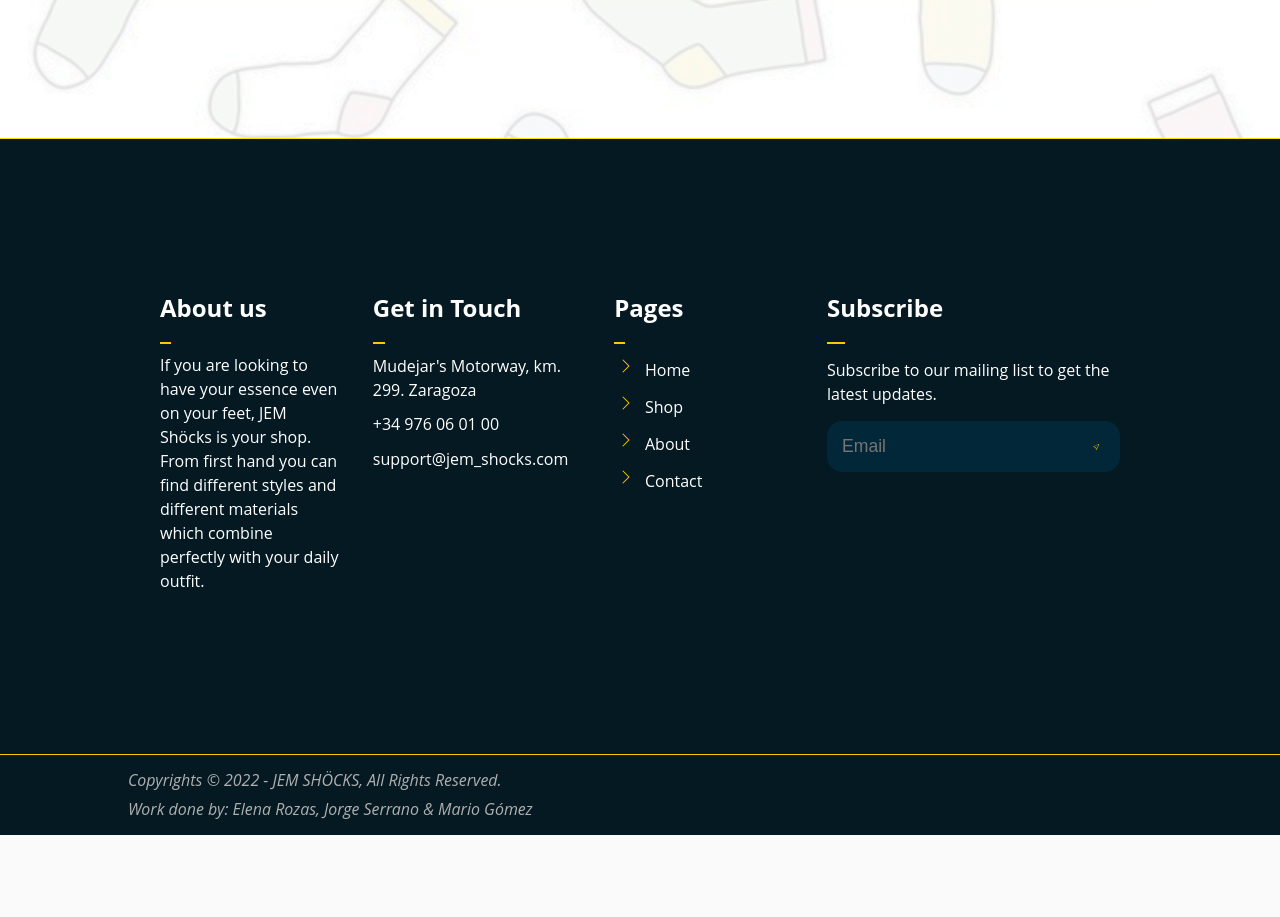
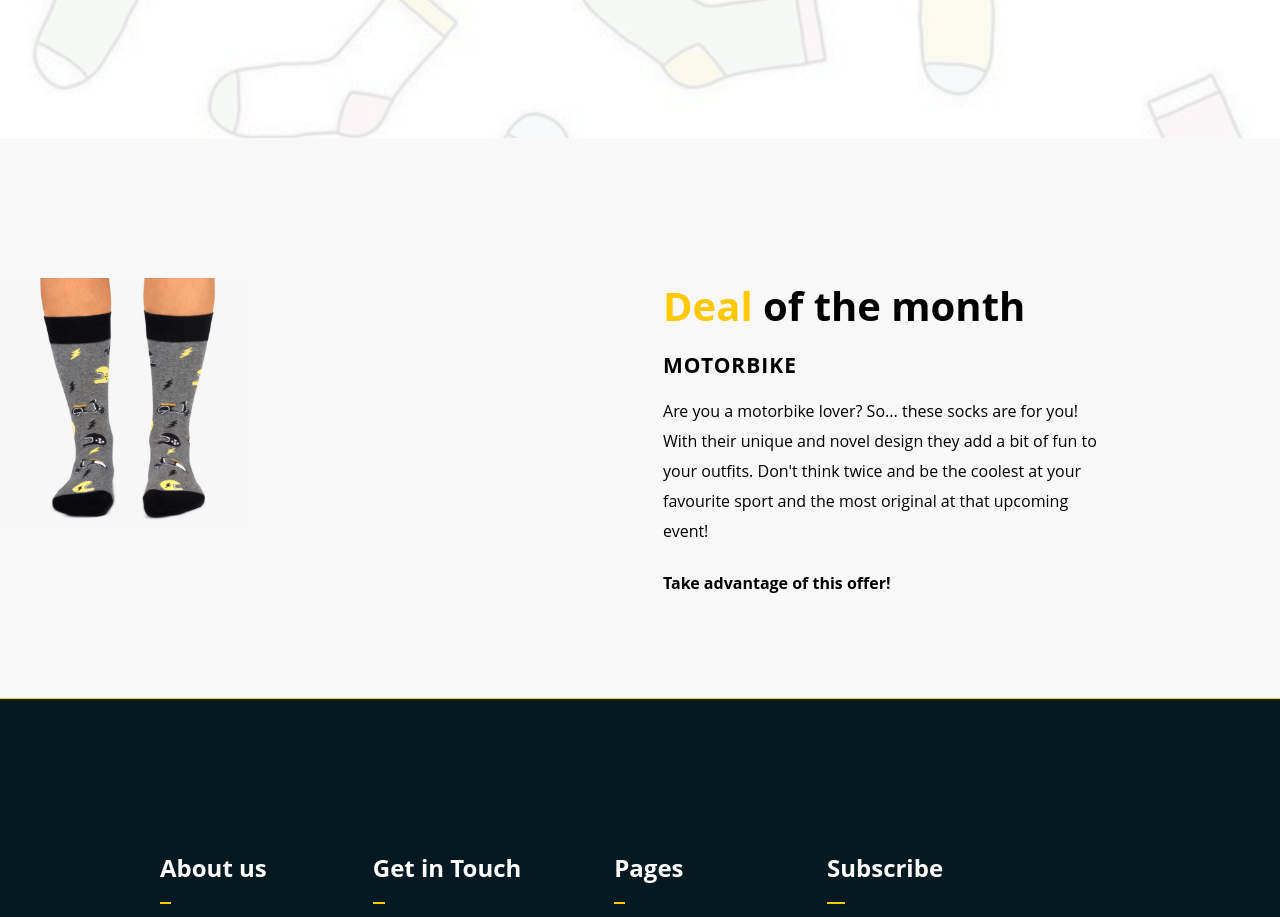
Before and after one commit to Yorrryiii/JEM_Shocks, a React (Create React App) app in the folder jem_shocks/: page / in a window 1280 px wide. Shown: the part 1480-2397 px from the top of the page. Before the commit the page ends 2315 px from the top, so only its background shows below. Built offline with nearby package versions, Linux system fonts and the light colour scheme; a web font is replaced by a local one.

Commit message:
no message

```diff
--- a/jem_shocks/src/components/Home.jsx
+++ b/jem_shocks/src/components/Home.jsx
@@ -62,7 +62,7 @@
                         </div>
 
                         <div id='ejCalcetines2'>
-                            <img src="/images/ejCalcetines2.png" alt="Socks 1" />
+                            <img src="/images/ejCalcetines2.png" alt="Socks 2" />
                             <h3>Bananas & Monkeys</h3>
                             <p>4,95€</p>
                             <button id='botonTienda'>
@@ -74,7 +74,7 @@
                         </div>
 
                         <div id='ejCalcetines1'>
-                            <img src="/images/ejCalcetines3.png" alt="Socks 1" />
+                            <img src="/images/ejCalcetines3.png" alt="Socks 3" />
                             <h3>Minions Skaters</h3>
                             <p>4,50€</p>
                             <button id='botonTienda'>
@@ -87,8 +87,19 @@
                     </div>
                 </div>
 
-                <div>
-
+                <div id='cuartaSeccion'>
+                    <div>
+                        <img src="/images/ejCalcetines4.png" alt="Socks 4" />
+                    </div>
+                    <div>
+                        <div id='ProductoMes'>
+                            <h3 id='tituloProductos'>Deal <span id='cuerpoProductos'>of the month</span></h3>
+                            <h4>MOTORBIKE</h4>
+                            <p>Are you a motorbike lover? So... these socks are for you! With their unique and novel design they add a bit of fun to your outfits. Don't think twice and be the coolest at your favourite sport and the most original at that upcoming event!</p>
+                            <br/>
+                            <p><b>Take advantage of this offer!</b></p>
+                        </div>
+                    </div>
                 </div>
             </div>
         )
--- a/jem_shocks/src/components/styles/Home.css
+++ b/jem_shocks/src/components/styles/Home.css
@@ -95,6 +95,7 @@
 
 #tituloProductos{
     color: #ffc800;
+    transition: 0.3s;
 }
 
 #cuerpoProductos{
@@ -108,6 +109,7 @@
 
 #tituloProductos:hover #cuerpoProductos {
     color: #ffc800;
+    transition: 0.3s;
 }
 
 #terceraSeccion h3{
@@ -211,3 +213,39 @@
     margin-top: 4px;
     font-family: 'Poppins', sans-serif;
 }
+
+/* ----------------------------------------------------- */
+/* ----------OFERTA DEL MES - CUARTA SECCION------------ */
+/* ----------------------------------------------------- */
+
+#cuartaSeccion{
+    padding: 100px 0px;
+    background-color: #f8f8f8;
+    column-count: 2;
+}
+
+#ProductoMes{
+    padding: 40px 15px 0px;
+    width: 70%;
+}
+
+#cuartaSeccion img{
+    width: 40%;
+    margin: 40px 0px 0px;
+    padding: 0px 0px 15px;
+}
+
+#cuartaSeccion h3{
+    font-size: 40px;
+    margin: 0px 0px 17.5px;
+}
+
+#cuartaSeccion h4{
+    font-size: 21px;
+    margin: 0px 0px 17.5px;
+    letter-spacing: 1px;
+}
+
+#cuartaSeccion p{
+    line-height: 30px;
+}
```
Also changed, not shown: jem_shocks/public/images/ejCalcetines4.png (added), jem_shocks/public/images/jimmy-lion-motorized-cobalto-accesorios-2.webp (added).
